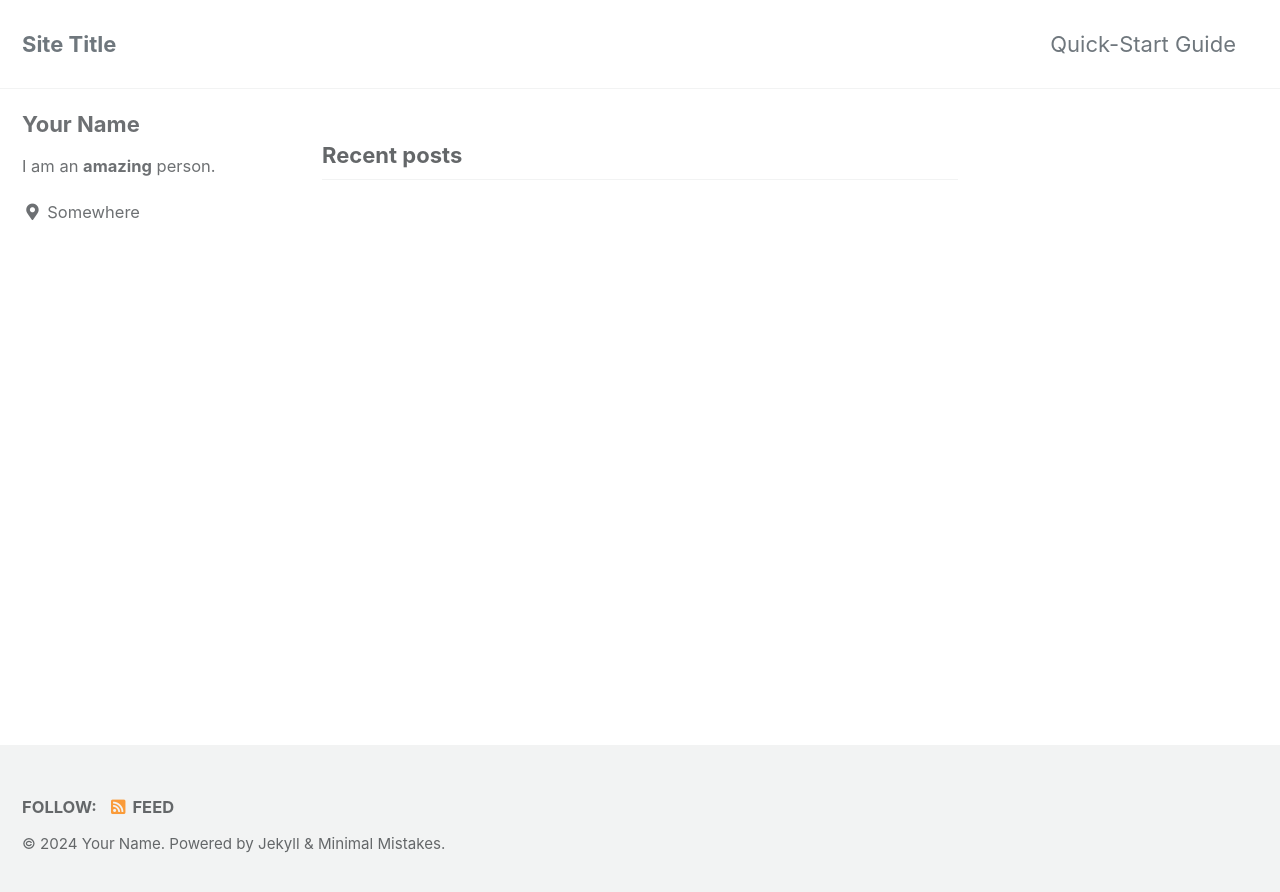
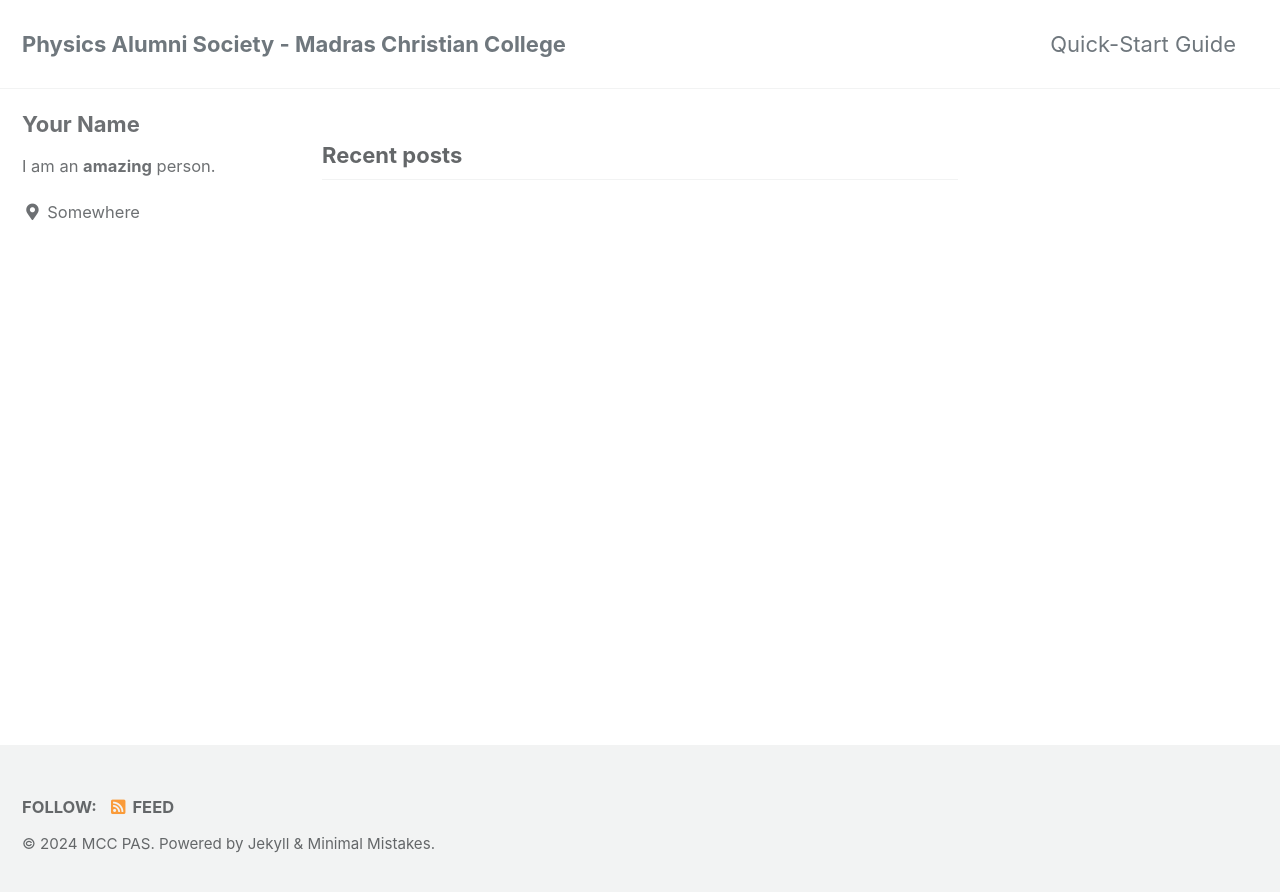
Before and after one commit to MCCPAS/mccpas.github.io, a Jekyll site: the page built from index.html, in a window 1280 px wide. Shown: the top 892 px of the page. Built offline with Jekyll 4.4.1, drawn with Linux system fonts in a browser that asks for light colours; cached includes are drawn as plain includes; the list of posts is cut into pages by our own code.

Commit message:
daily commit

```diff
--- a/_config.yml
+++ b/_config.yml
@@ -16,11 +16,11 @@ minimal_mistakes_skin    : "default" # "air", "aqua", "contrast", "dark", "dirt"
 
 # Site Settings
 locale                   : "en-US"
-title                    : "Site Title"
+title                    : "Physics Alumni Society - Madras Christian College"
 title_separator          : "-"
 subtitle                 : # site tagline that appears below site title in masthead
-name                     : "Your Name"
-description              : "An amazing website."
+name                     : "MCC PAS"
+description              : "Website to show the activities of Physics Alumni Society"
 url                      : # the base hostname & protocol for your site e.g. "https://mmistakes.github.io"
 baseurl                  : # the subpath of your site, e.g. "/blog"
 repository               : # GitHub username/repo-name e.g. "mmistakes/minimal-mistakes"
```
